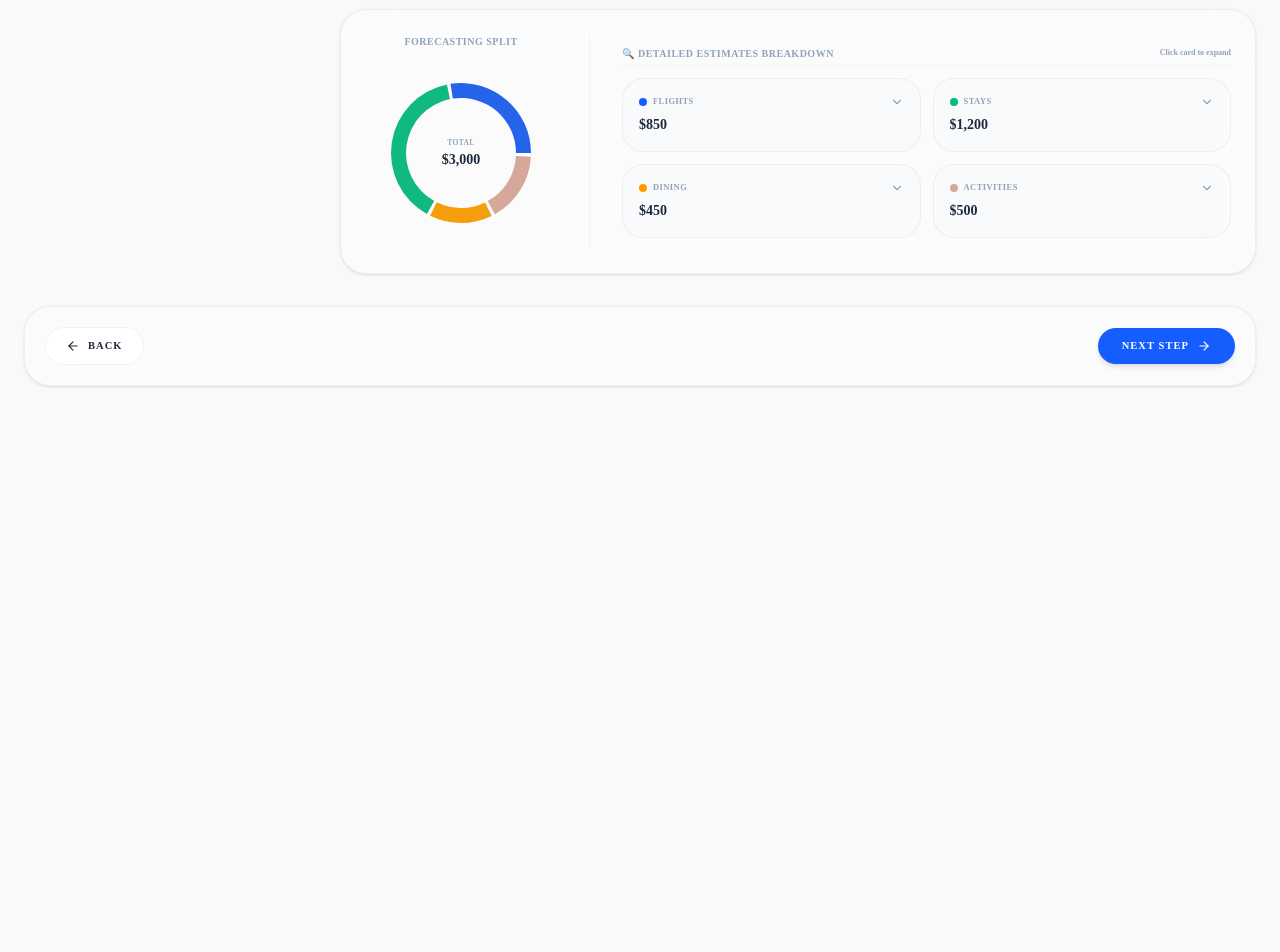
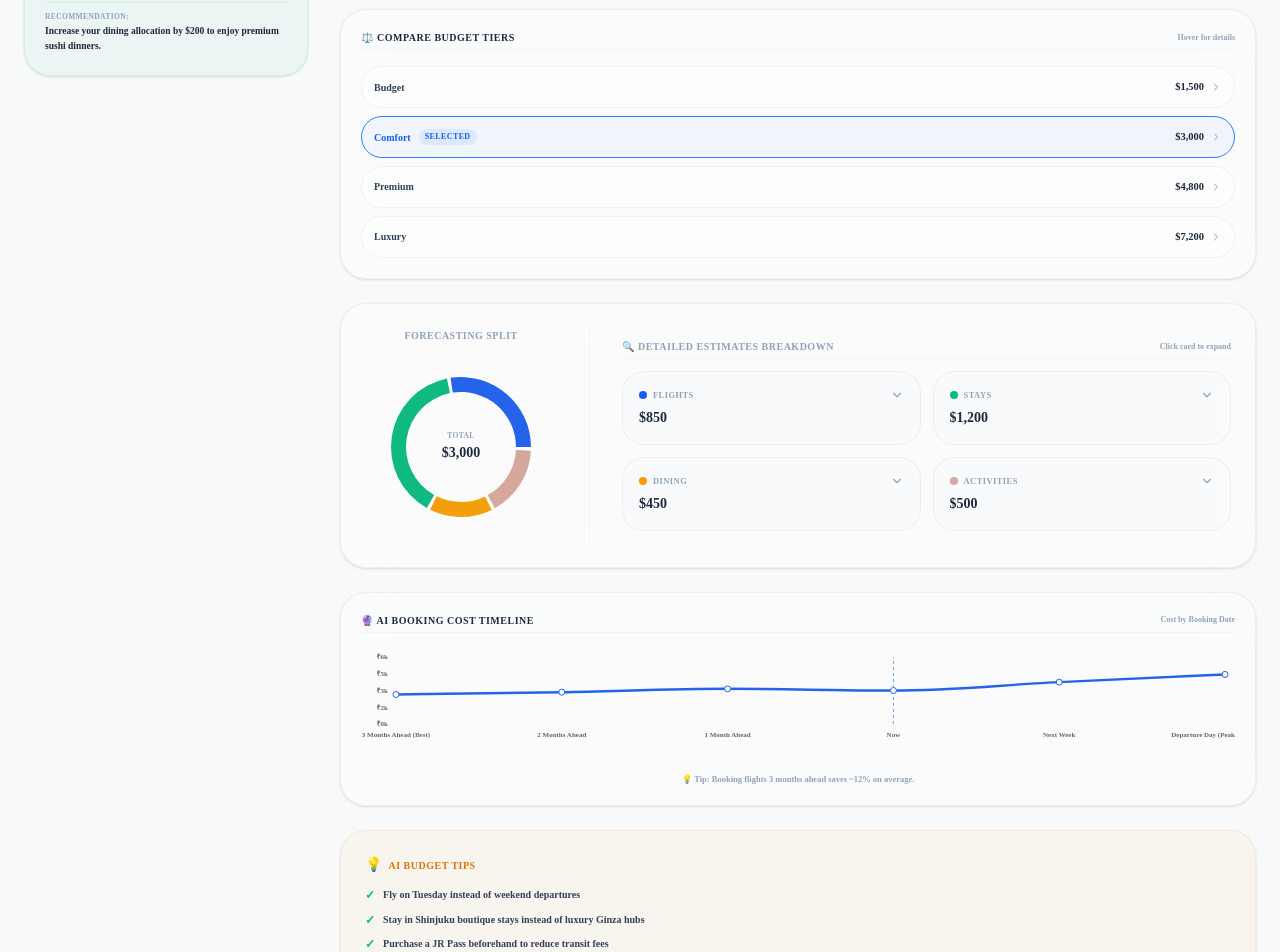
Before and after one commit to Rathi5625/Trip-Mind-AI, a Next.js app in the folder frontend/: page /planner/create-trip/budget in a window 1280 px wide. Shown: the part 640-1592 px from the top of the page. Before the commit the page ends 1058 px from the top, so only its background shows below. Built offline with nearby package versions, Linux system fonts and the light colour scheme.

Commit message:
feat(create-trip): integrate comparison, health meter, and cost timeline widgets into budget forecasting workspace

```diff
--- a/frontend/src/features/createTrip/BudgetForecastPage.tsx
+++ b/frontend/src/features/createTrip/BudgetForecastPage.tsx
@@ -10,6 +10,11 @@
 import { ForecastChart } from "./components/ForecastChart"
 import { ExpenseBreakdown } from "./components/ExpenseBreakdown"
 import { NavigationFooter } from "./components/NavigationFooter"
+import { BudgetHealthMeter } from "./components/BudgetHealthMeter"
+import { BudgetComparison } from "./components/BudgetComparison"
+import { BookingTimeline } from "./components/BookingTimeline"
+import { BUDGET_TIPS } from "./constants/budgetPresets"
+import { useCurrency } from "./hooks/useCurrency"
 import { ThemeToggle } from "@/components/ui/ThemeToggle"
 import { useBudgetStore } from "./store/budgetStore"
 import { QueryClient, QueryClientProvider } from "@tanstack/react-query"
@@ -26,6 +31,7 @@
 
 function BudgetForecastPageContent() {
   const { destination, selectedTier } = useBudgetStore()
+  const { formatValue } = useCurrency()
 
   return (
     <div className="min-h-screen flex flex-col bg-[#F8F9FB] dark:bg-[#0B0F19] text-slate-800 dark:text-slate-100 transition-colors duration-300">
@@ -55,8 +61,6 @@
 
         </div>
       </header>
-
-      {/* 2. Main Page Grid */}
       <main className="flex-grow max-w-7xl w-full mx-auto px-6 py-6 md:py-8 grid grid-cols-1 lg:grid-cols-4 gap-8 items-start">
 
         {/* Left Sidebar Info Cards Column */}
@@ -102,6 +106,9 @@
             </div>
           </div>
 
+          {/* Dynamic Budget Health Meter */}
+          <BudgetHealthMeter />
+
         </div>
 
         {/* Center Main forecasting workspace */}
@@ -126,6 +133,9 @@
           {/* Presets/Tiers grid row */}
           <BudgetTierCard />
 
+          {/* Budget Comparison List with detail popovers */}
+          <BudgetComparison />
+
           {/* Pie allocation chart & expense cards split */}
           <div className="p-6 rounded-3xl border border-black/5 bg-white/40 shadow-sm dark:border-white/5 dark:bg-slate-900/40 backdrop-blur-xl flex flex-col md:flex-row items-center gap-8">
 
@@ -142,6 +152,25 @@
               <ExpenseBreakdown />
             </div>
 
+          </div>
+
+          {/* Booking timeline predictions */}
+          <BookingTimeline />
+
+          {/* AI Savings Suggestions tips */}
+          <div className="p-6 rounded-3xl border border-amber-500/10 bg-amber-500/5 select-none space-y-3 shadow-sm">
+            <div className="flex items-center gap-1.5 text-amber-600 dark:text-amber-450">
+              <span className="text-sm">💡</span>
+              <span className="text-[10px] font-black uppercase tracking-wider">AI Budget Tips</span>
+            </div>
+            <div className="space-y-2 text-[10px] font-bold text-slate-700 dark:text-slate-300 leading-relaxed">
+              {BUDGET_TIPS.map((tip, idx) => (
+                <div key={idx} className="flex items-start gap-2">
+                  <span className="text-emerald-500 font-extrabold text-xs">✓</span>
+                  <span>{tip.text.replace("$180", formatValue(180)).replace("$240", formatValue(240)).replace("$95", formatValue(95))}</span>
+                </div>
+              ))}
+            </div>
           </div>
 
         </div>
```
